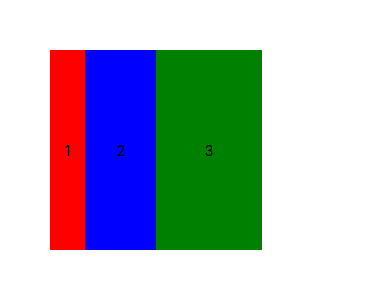
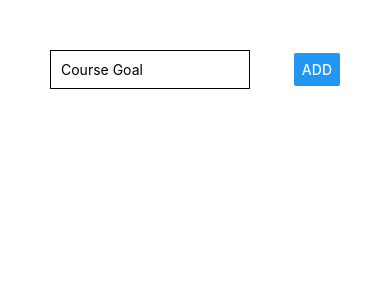
Before and after one commit to gimnakatugampala/react-native-guide, a React Native app: screen / in a window 390 px wide. Shown: the top 300 px of the page. Built offline with nearby package versions, Linux system fonts and the light colour scheme.

Commit message:
map & styles

```diff
--- a/App.js
+++ b/App.js
@@ -1,23 +1,52 @@
-import React from 'react';
+import React, { useState } from 'react';
 import { StyleSheet, Text, View,TextInput,Button } from 'react-native';
 
 export default function App() {
+
+  const [enteredGoal, setenteredGoal] = useState('')
+  const [courseGoals, setcourseGoals] = useState([])
+
+  const goalInputHandler = (enteredText) => {
+    setenteredGoal(enteredText)
+  }
+
+  const addGoalHandler = () =>{
+    setcourseGoals(currentGoals => [...currentGoals,enteredGoal])
+  }
+
   return (
-   <View style={{padding:50,flexDirection:'row',width:'80%',height:300,justifyContent:'space-around',alignItems:'stretch'}}>
-     <View style={{backgroundColor:'red',justifyContent:'center',flex:1,alignItems:'center'}}>
-       <Text>1</Text>
+   <View style={styles.screen}>
+     <View style={styles.inputContainer}>
+        <TextInput placeholder="Course Goal"  style={styles.input} onChangeText={goalInputHandler} value={enteredGoal} />
+         <Button title="Add" onPress={addGoalHandler} />
      </View>
-     <View style={{backgroundColor:'blue',justifyContent:'center',flex:2,alignItems:'center'}}>
-       <Text>2</Text>
+     <View>
+        {courseGoals.map((goal,index) => <View key={index} style={styles.listItem}><Text>{goal}</Text></View>)}
      </View>
-     <View style={{backgroundColor:'green',justifyContent:'center',flex:3,alignItems:'center'}}>
-       <Text>3</Text>
-     </View>
-
    </View>
   );
 }
 
 const styles = StyleSheet.create({
-
+  screen:{
+    padding:50
+  },
+  inputContainer:{
+    flexDirection:'row',
+    justifyContent:'space-between',
+    alignItems:'center'
+  },
+  input:{
+    width:200,
+    borderColor:'black' ,
+    borderWidth:1,
+    padding:10
+  },
+  listItem:{
+    padding:10,
+    backgroundColor:'#ccc',
+    borderColor:'black',
+    borderWidth:1,
+    marginVertical:10
+  }
 });
```
